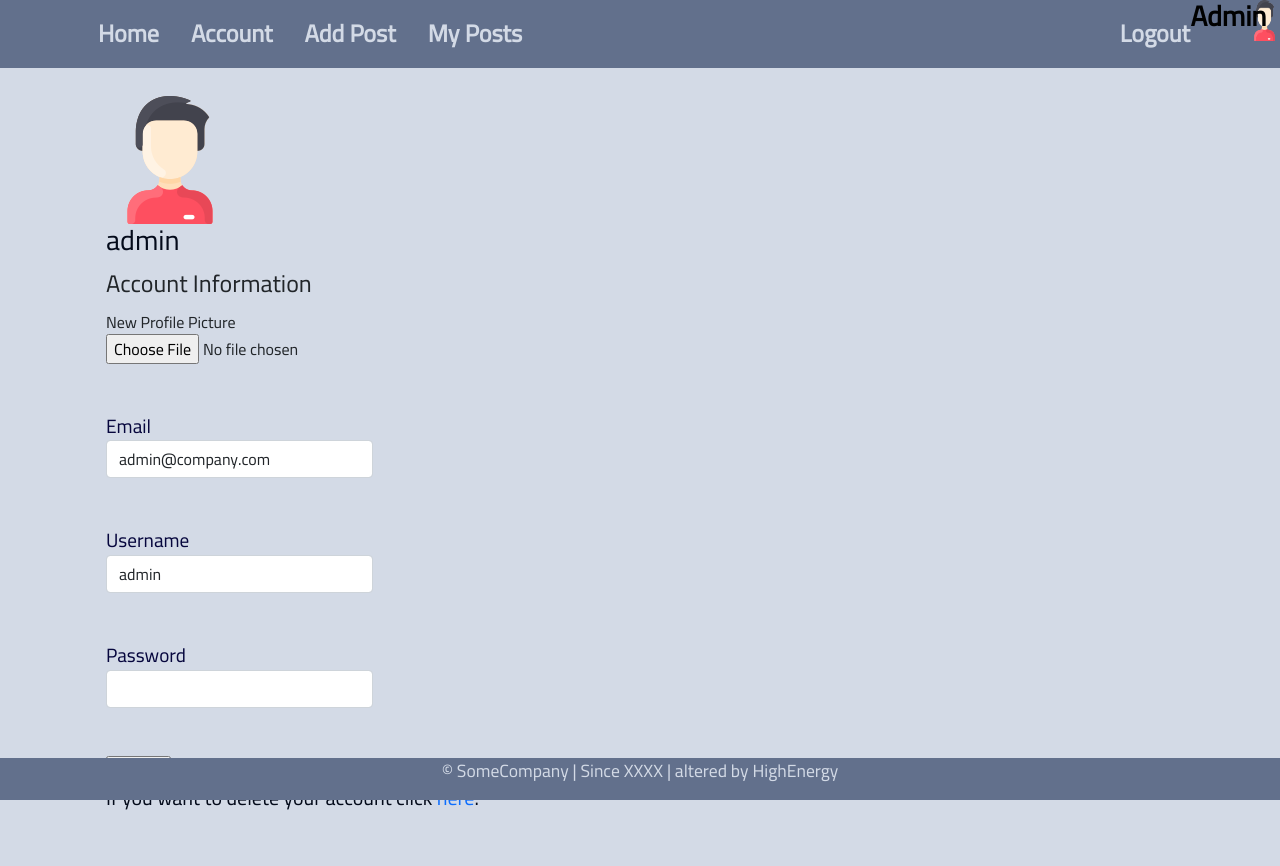
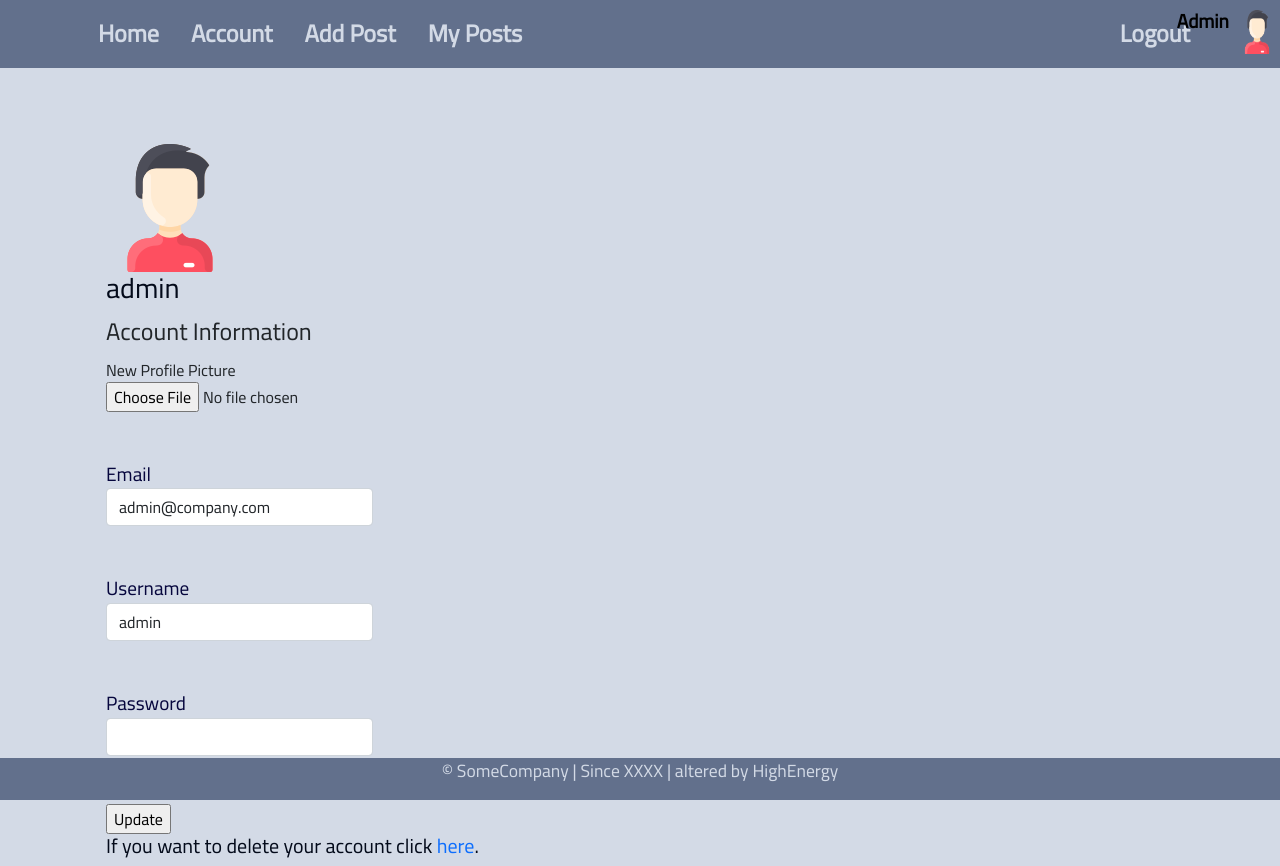
Before and after one commit to AdyPolyCode/Flask-app, a Flask app: page /account in a window 1280 px wide. Before the commit the page ends 810 px from the top, so only its background shows below. Run offline with Flask 2, Linux system fonts and the light colour scheme; a user stored in the database is signed in; some libraries are stand-ins or nearby versions.

Commit message:
added new styles to account page

```diff
--- a/static/styles.css
+++ b/static/styles.css
@@ -25,6 +25,19 @@ a {
     text-decoration: none;
 }
 
+.msg-flashes {
+    text-align: center;
+    position: relative;
+    height: 6vh;
+}
+
+.flashed {
+    position: absolute;
+    height: 100%;
+    left: 38%;
+
+}
+
 .nav-bg {
     background-color: #62708c;
 }
@@ -87,27 +95,32 @@ a {
 }
 
 .profile-container {
+    padding: 5px;
+    text-align: right;
     position: absolute;
-    width: 7%;
-    height: 60%;
+    width: 12%;
+    height: 100%;
     right: 0;
     top: 0;
 }
 
 .name-right {
+    padding: 5px;
     position: absolute;
     font-weight: bold;
+    font-size: 0.8em;
     left: 0;
-    width: 65%;
+    width: 70%;
     height: 100%;
     color: #000000;
 }
 
 .img-right {
+    padding: 5px;
     position: absolute;
     right: 0;
-    height: 100%;
-    width: 35%;
+    height: 80%;
+    width: 30%;
 }
 
 .to-edit {
```
Also changed, not shown: other parts of static/styles.css (+32 -5 lines).
